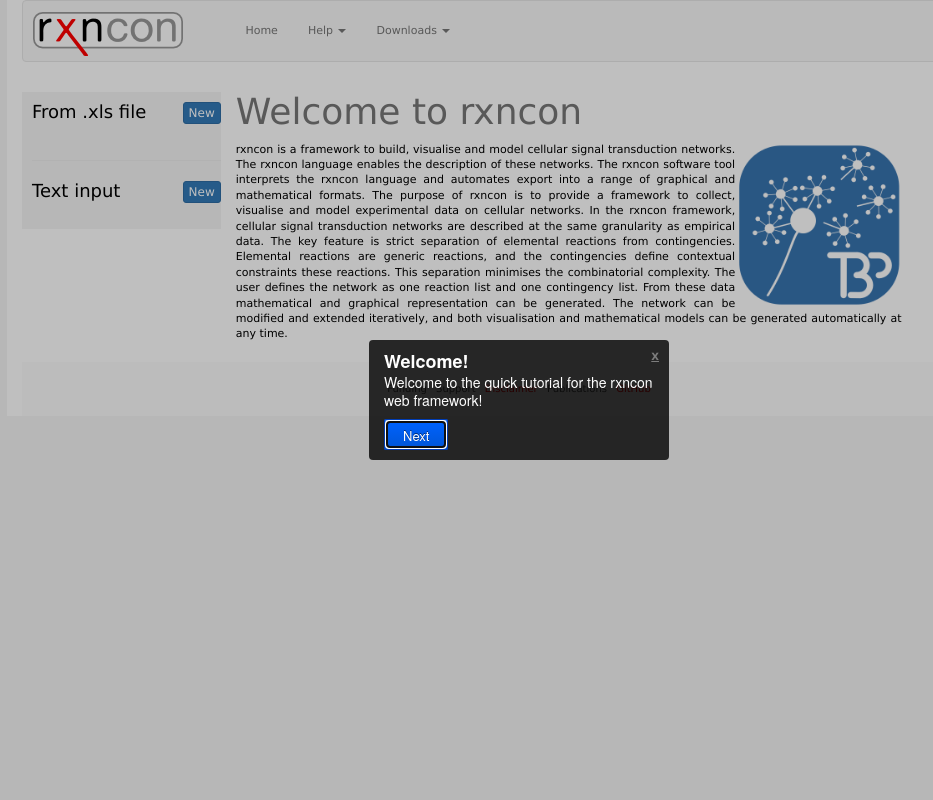
After one commit to rxncon/workbench, a Django app: template src/templates/create_project.html in a window 1280 px wide. The commit adds this page. Shown: the whole page, without its empty margins (121-1054 px from the left). Run offline with Django 3.2, Linux system fonts and the light colour scheme; the template is opened without the code that fills it, so the values that code supplies are empty; some libraries are stand-ins or nearby versions.

Commit message:
started preparation fo rnext tutorial

```diff
--- a/src/rxncon_site/urls.py
+++ b/src/rxncon_site/urls.py
@@ -32,6 +32,7 @@ urlpatterns = [
     url(r'^funding', views.funding, name='funding'),
     url(r'^support', views.support, name='support'),
     url(r'^guided_tour', views.guided_tour, name='guided_tour'),
+    url(r'^guided_tour', views.create_project, name='create_project'),
     #url(r'^delete/(?P<id>\d+)/$', fviews.file_delete, name="delete"),
     # url(r'^$', TemplateView.as_view(template_name='static_pages/index.html'),
     #     name='home'),
--- a/src/rxncon_site/views.py
+++ b/src/rxncon_site/views.py
@@ -21,3 +21,6 @@ def support(request):
 
 def guided_tour(request):
     return render(request, "guided_tour.html")
+
+def create_project(request):
+    return render(request, "create_project.html")
--- a/src/templates/base_header.html
+++ b/src/templates/base_header.html
@@ -13,8 +13,7 @@
         <ul class="dropdown-menu">
           <li><a href="{% url 'guided_tour' %} ">Quick tour</a></li>
           <li><a href="#" style="color: red"> How to create a rxncon system(Does this exist allready?)</a></li>
-          <li><a href="#" style="color: red"> Create project from file</a></li>
-          <li><a href="#" style="color: red"> Create project from text input</a></li>
+          <li><a href="{% url 'create_project' %}" > Create project</a></li>
           <li><a href="#" style="color: red"> A projects detailview</a></li>
           <li role="separator" class="divider"></li>
           <li><a href="#" style="color: red">How to cite</a></li>
--- /dev/null
+++ b/src/templates/create_project.html
@@ -0,0 +1,65 @@
+{% extends "base.html" %}
+{% block content%}
+
+<div class="index">
+<h1>Welcome to rxncon</h1>
+    <a href ="https://www2.hu-berlin.de/biologie/theorybp/index.php"><img src="static/img/group_logo.png" width="25%"></a>
+    <p> rxncon is a framework to build, visualise and model cellular signal transduction networks. The rxncon
+        language enables the description of these networks. The rxncon software tool interprets the rxncon language and automates export into a range of graphical and mathematical formats.
+        The purpose of rxncon is to provide a framework to collect, visualise and model experimental data on cellular networks. In the rxncon framework, cellular signal transduction networks are described at the same granularity as empirical data.
+        The key feature is strict separation of elemental reactions from contingencies. Elemental reactions are generic reactions, and the contingencies define contextual constraints these reactions. This separation minimises the combinatorial complexity.
+        The user defines the network as one reaction list and one contingency list. From these data mathematical and
+        graphical representation can be generated. The network can be modified and extended iteratively, and both
+        visualisation and mathematical models can be generated automatically at any time. </p>
+</div>
+
+<div class="guided_tour">
+    <ol id="joyRideTipContent">
+        <li>
+            <h4>Welcome!</h4>
+            <p>Welcome to the quick tutorial for the rxncon web framework!</p></li>
+        <li data-text="Next" >
+            <h4>Info</h4>
+            <p>This software runs locally on your computer.</p></li>
+        <li data-class="sidebar1" data-text="Next" data-options="tipLocation:right" >
+            <p>This is the list of your projects.</p></li>
+        <li data-id="xls_sidebar_header" data-options="tipLocation:right" data-text="Next" >
+            <p>You can create projects from .xls files in the rxncon format...</p></li>
+        <li data-id="quick_sidebar_header" data-options="tipLocation:right" data-text="Next" >
+            <p>... or from direct text input.</p></li>
+        <li data-id="detail_button" data-options="tipLocation:bottom; nubPosition:top;" data-text="Next" >
+            <p>This brings you to the detail view of your project.</p></li>
+        <li data-id="load_button" data-options="tipLocation:right" data-text="Next" >
+            <p>Once created, you can load a system into your workspace.</p></li>
+        <li data-id="loaded_project" data-options="tipLocation:bottom" data-text="Next" >
+            <p>Here you see which project is loaded. Loaded Systems also appear green in the left sidebar or the projects detail view.</p></li>
+        <li data-text="Next"  data-id="tools">
+            <p>Once loaded, you can run visualisation or simulation tools.</p></li>
+
+        <li data-button="End"  data-id="help" >
+            <p>For further instructions check out the tutorials.</p>
+        </li>
+    </ol>
+
+    {% load staticfiles %}
+
+    <script type="text/javascript" src="{% static 'js/jquery-1.10.1.js'%}"></script>
+        <script type="text/javascript" src="{% static 'js/jquery.joyride-2.1.js'%}"></script>
+        <script>
+          $(window).load(function() {
+            $('#joyRideTipContent').joyride({
+              autoStart : true,
+              postStepCallback : function (index, tip) {
+              if (index == 2) {
+                $(this).joyride('set_li', false, 1);
+              }
+            },
+            modal:true,
+            expose: true
+            });
+          });
+
+        </script>
+
+</div>
+{%endblock content%}
```
Also changed, not shown: 1 other file.
